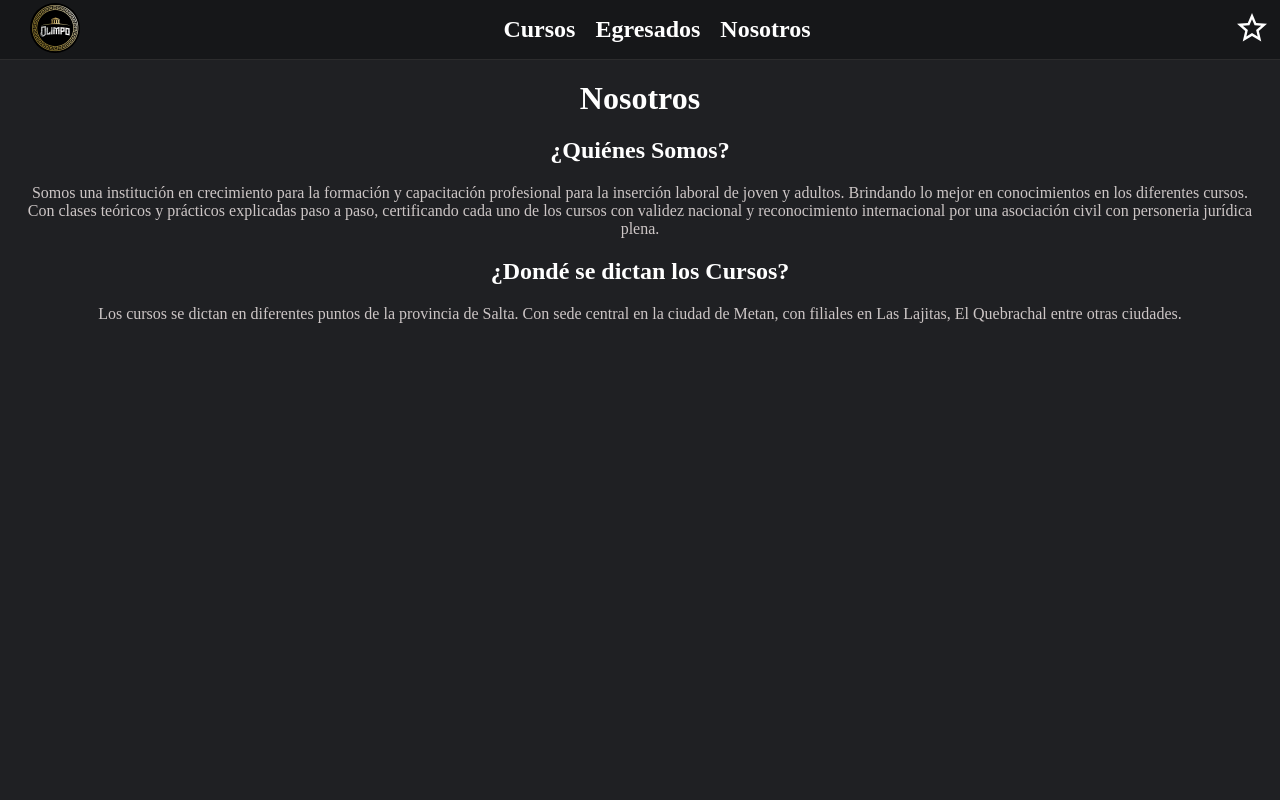
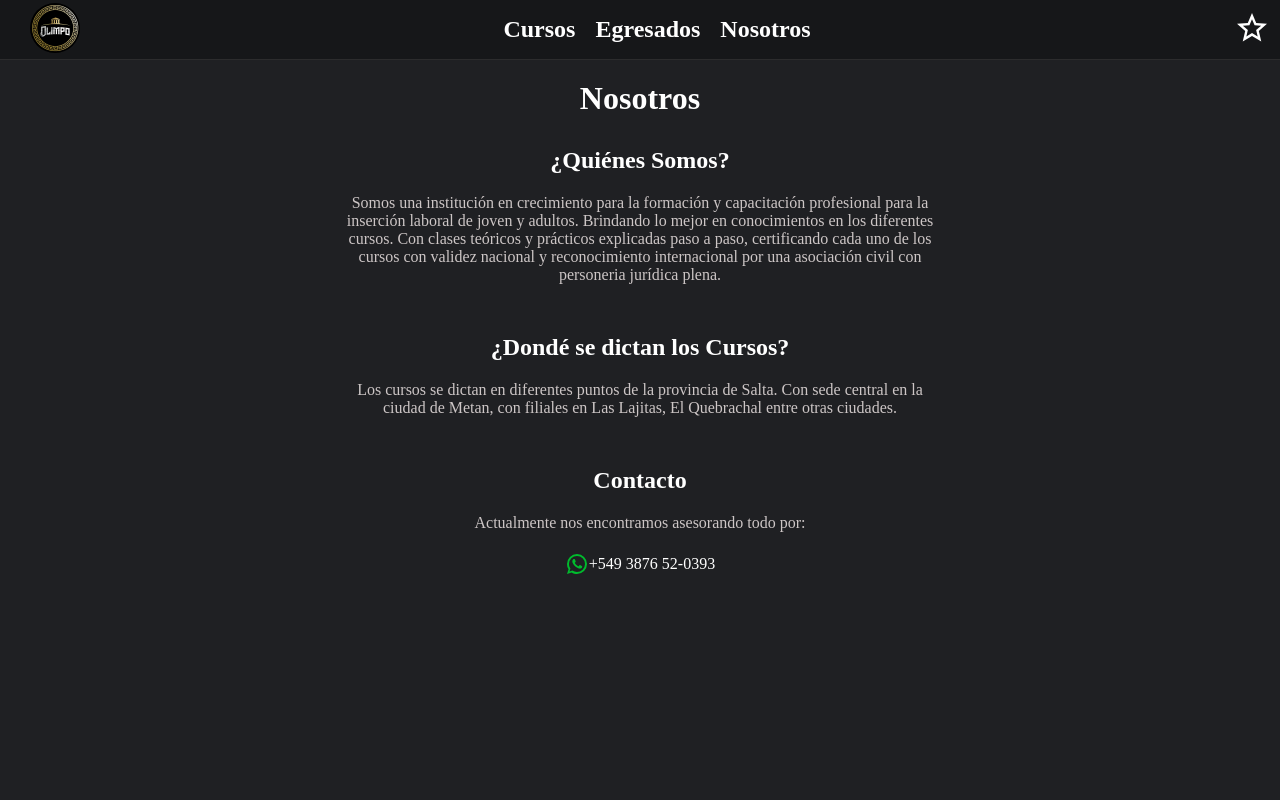
Before and after one commit to ignacioM3/Olimpo-Academy, a React (Vite) app: page /nosotros in a window 1280 px wide. Shown: the top 800 px of the page. Built offline with nearby package versions, Linux system fonts and the light colour scheme; no server answers.

Commit message:
cabmios a about

```diff
--- a/src/components/Card.jsx
+++ b/src/components/Card.jsx
@@ -48,9 +48,6 @@ const Card = (props) => {
               <AccessTimeIcon />
               <Time>{duration}</Time>
             </TimeContainer>
-           {/*  <PriceContainer>
-              <Time>Disponibles: {cupos}</Time>
-            </PriceContainer> */}
           </DetailContainer>
         </InfoContainer>
         <ButtonContainer>
--- a/src/components/NavBar.jsx
+++ b/src/components/NavBar.jsx
@@ -182,6 +182,10 @@ const BgDiv = styled.div`
   top: -1000px;
   border-bottom: 1px solid #d3cfcf85;
   left: -1000px;
+
+  @media only screen and (min-width: 1024px) {
+    display: none;
+  }
   &.active{
     top: 0;
     left: 0;
--- a/src/pages/About.jsx
+++ b/src/pages/About.jsx
@@ -1,9 +1,13 @@
 import styled from "styled-components"
+import useCursos from "../hooks/useCursos";
+
+//icons
+import WhatsAppIcon from '@mui/icons-material/WhatsApp';
 
 
 
 const About = () => {
-
+  const {message} = useCursos();
 
   return (
     <Container>
@@ -22,7 +26,13 @@ const About = () => {
           Con sede central en la ciudad de Metan, con filiales en Las Lajitas, El Quebrachal entre otras ciudades.
         </Des>
       </TextContainer>
-
+      <TextContainer>
+        <Title2>Contacto</Title2>
+        <Des>Actualmente nos encontramos asesorando todo por: </Des>
+        <WhatsappContainer href={`https://${message}/send/?phone=+5493876520393`} target="_blank">
+          <WhatsAppIcon /> +549 3876 52-0393
+        </WhatsappContainer>
+      </TextContainer>
     </Container>
   )
 }
@@ -35,19 +45,53 @@ const Title = styled.h1`
   text-align: center;
   color: white;
   margin: 20px 0;
+
 `
 
 const TextContainer = styled.div`
   text-align: center;
   color: #cdc6c6;
+
+  @media only screen and (min-width: 768px) {
+    padding: 0 140px;
+  }
+
+  @media only screen and (min-width: 1024px) {
+    padding: 0 220px;
+  }
+
+  @media only screen and (min-width: 1200px) {
+    padding: 0 320px;
+  }
+
+  @media only screen and (min-width: 1400px) {
+    padding: 0 420px;
+  }
 `
 
 const Title2 = styled.h2`
   color: white;
+  @media only screen and (min-width: 1024px) {
+    margin: 30px 0 0;
+  }
+
+  @media only screen and (min-width: 1400px) {
+    margin: 60px 0 0;
+  }
 `
 
 const Des = styled.p`
   padding: 20px;
+
+`
+
+const WhatsappContainer = styled.a`
+  display: flex;
+  align-items: center;
+  justify-content: center;
+svg{
+    color: #00bb2d;
+  }
 `
 
 
```
